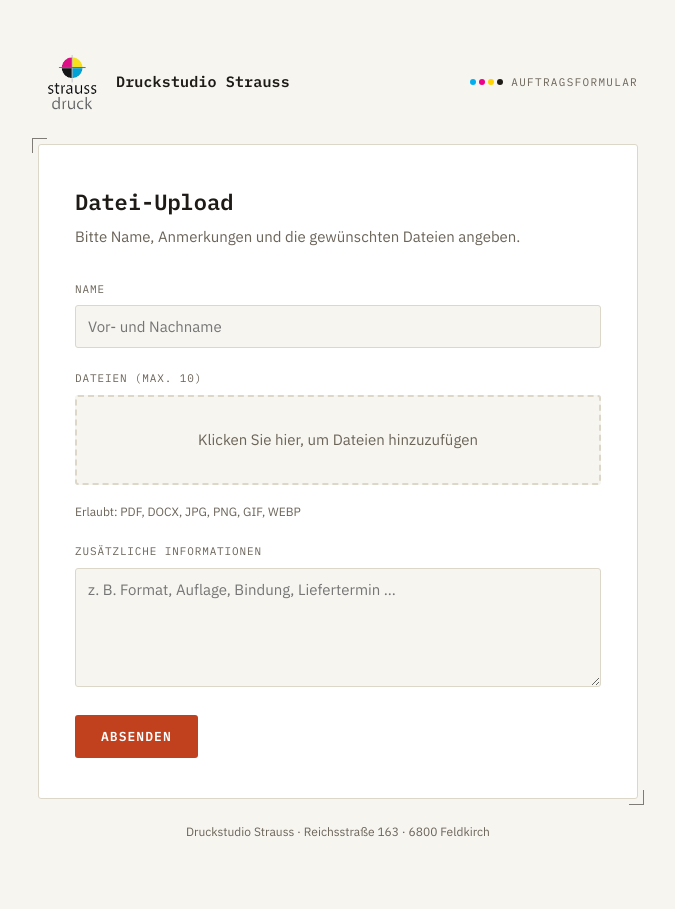
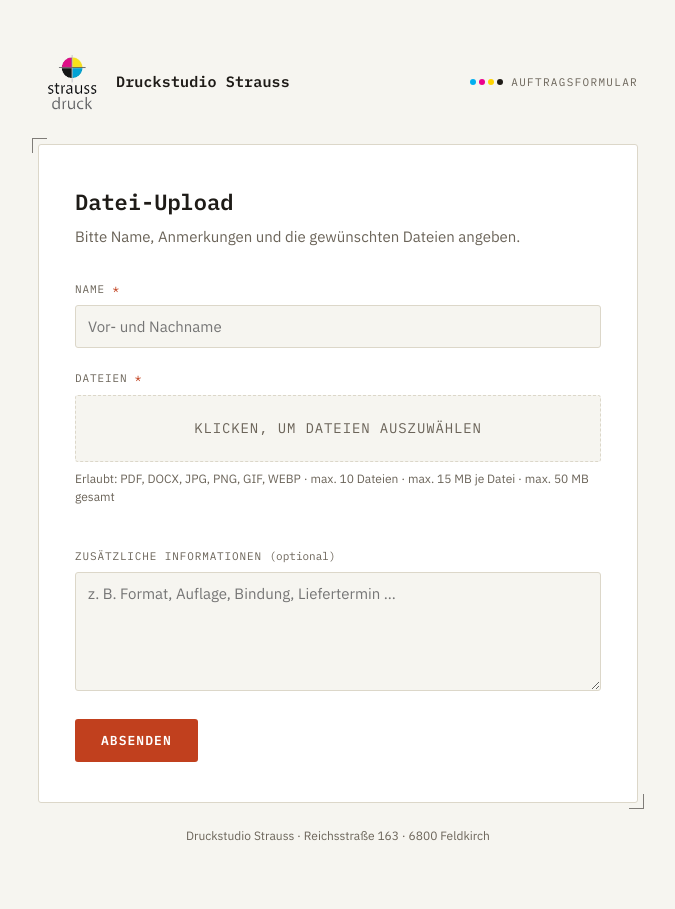
Before and after one commit to ManuYT-dev/Drop2Print, a Flask app: page / in a window 1280 px wide. Shown: the whole page, without its empty margins (302-977 px from the left). Before the commit the page ends 837 px from the top, so only its background shows below. Run offline with Flask 3, Linux system fonts and the light colour scheme.

Commit message:
Updated FileSaving and UI

```diff
--- a/server/app/app.py
+++ b/server/app/app.py
@@ -8,15 +8,15 @@ office PC. A "_complete.flag" file is written last, once every upload
 has fully landed on disk, so the PC-side mover script never grabs a
 folder that is still mid-sync.
 """
+from __future__ import annotations
 
 import os
 import re
-import uuid
 import zipfile
 from datetime import datetime
 from pathlib import Path
 
-from flask import Flask, render_template, request, redirect, url_for, flash
+from flask import Flask, jsonify, render_template, request, redirect, url_for, flash
 from flask_wtf import FlaskForm
 from werkzeug.middleware.proxy_fix import ProxyFix
 from werkzeug.utils import secure_filename
@@ -24,7 +24,10 @@ from wtforms import StringField, TextAreaField
 from wtforms.validators import DataRequired, Length
 
 UPLOAD_ROOT = Path(os.environ.get("UPLOAD_FOLDER", "/data/uploads"))
-MAX_CONTENT_LENGTH = int(os.environ.get("MAX_CONTENT_LENGTH_BYTES", 100 * 1024 * 1024))  # 100 MB
+MAX_CONTENT_LENGTH = int(os.environ.get("MAX_CONTENT_LENGTH_BYTES", 60 * 1024 * 1024))  # 60 MB, hard backstop
+MAX_FILES = int(os.environ.get("MAX_FILES", 10))
+MAX_FILE_SIZE_BYTES = int(os.environ.get("MAX_FILE_SIZE_BYTES", 15 * 1024 * 1024))  # 15 MB per file
+MAX_TOTAL_SIZE_BYTES = int(os.environ.get("MAX_TOTAL_SIZE_BYTES", 50 * 1024 * 1024))  # 50 MB per submission
 ALLOWED_EXTENSIONS = {"pdf", "docx", "png", "jpg", "jpeg", "gif", "webp"}
 COMPLETE_MARKER = "_complete.flag"
 
@@ -99,9 +102,32 @@ def verify_file_signature(file_storage, ext: str) -> bool:
 
 
 def safe_folder_name(name: str) -> str:
-    slug = re.sub(r"[^A-Za-z0-9_-]+", "_", name.strip())[:50] or "unbenannt"
-    timestamp = datetime.now().strftime("%Y%m%d_%H%M%S")
-    return f"{timestamp}_{slug}_{uuid.uuid4().hex[:6]}"
+    slug = re.sub(r"[^A-Za-z0-9_-]+", "_", name.strip())[:50] or str(datetime.now()) + "_unbenannt"
+    return slug
+
+
+def wants_json() -> bool:
+    """True for the JS-driven fetch() submission; false for the plain
+    HTML fallback (no JS), which still works via classic redirect/flash."""
+    return request.headers.get("X-Requested-With") == "XMLHttpRequest"
+
+
+def flatten_form_errors(form) -> list[str]:
+    errors = []
+    for field_errors in form.errors.values():
+        errors.extend(field_errors)
+    return errors
+
+
+def reject(ajax: bool, form, message: str):
+    """Report a validation failure without ever discarding what the user
+    already typed - for the AJAX path that's automatic (no page reload
+    happens at all); for the no-JS fallback, WTForms re-renders the form
+    with the submitted values still filled in."""
+    if ajax:
+        return jsonify(success=False, errors=[message]), 400
+    flash(message, "error")
+    return render_template("index.html", form=form)
 
 
 @app.after_request
@@ -115,23 +141,50 @@ def set_security_headers(response):
 @app.route("/", methods=["GET", "POST"])
 def upload():
     form = UploadForm()
+    ajax = wants_json()
 
-    if form.validate_on_submit():
+    if request.method == "POST":
+        # Missing/invalid required fields (e.g. empty Name). Nothing typed
+        # anywhere is lost: the AJAX path never reloads the page at all,
+        # and the no-JS fallback re-renders this same `form` object, which
+        # WTForms fills back in with whatever the user already entered.
+        if not form.validate():
+            if ajax:
+                return jsonify(success=False, errors=flatten_form_errors(form)), 400
+            for message in flatten_form_errors(form):
+                flash(message, "error")
+            return render_template("index.html", form=form)
+
         files = [f for f in request.files.getlist("uploads") if f and f.filename]
 
         if not files:
-            flash("Bitte mindestens eine Datei auswählen.", "error")
-            return render_template("index.html", form=form)
+            return reject(ajax, form, "Bitte mindestens eine Datei auswählen.")
+
+        if len(files) > MAX_FILES:
+            return reject(ajax, form, f"Zu viele Dateien (maximal {MAX_FILES}).")
 
         validated = []
+        total_size = 0
         for f in files:
             ext = allowed_extension(f.filename)
             if not ext:
-                flash(f"Dateityp nicht erlaubt: {f.filename}", "error")
-                return render_template("index.html", form=form)
+                return reject(ajax, form, f"Dateityp nicht erlaubt: {f.filename}")
             if not verify_file_signature(f, ext):
-                flash(f"Datei ungültig oder beschädigt: {f.filename}", "error")
-                return render_template("index.html", form=form)
+                return reject(ajax, form, f"Datei ungültig oder beschädigt: {f.filename}")
+
+            f.stream.seek(0, os.SEEK_END)
+            size = f.stream.tell()
+            f.stream.seek(0)
+
+            if size > MAX_FILE_SIZE_BYTES:
+                limit_mb = MAX_FILE_SIZE_BYTES // (1024 * 1024)
+                return reject(ajax, form, f"Datei zu groß: {f.filename} (max. {limit_mb} MB)")
+
+            total_size += size
+            if total_size > MAX_TOTAL_SIZE_BYTES:
+                limit_mb = MAX_TOTAL_SIZE_BYTES // (1024 * 1024)
+                return reject(ajax, form, f"Gesamtgröße überschritten (max. {limit_mb} MB).")
+
             validated.append((f, ext))
 
         folder_name = safe_folder_name(form.name.data)
@@ -158,6 +211,8 @@ def upload():
         # folder, so nothing gets picked up half-finished.
         (target_dir / COMPLETE_MARKER).touch()
 
+        if ajax:
+            return jsonify(success=True)
         return redirect(url_for("success"))
 
     return render_template("index.html", form=form)
--- a/server/app/static/style.css
+++ b/server/app/static/style.css
@@ -172,7 +176,6 @@ label {
 }
 
 input[type="text"],
-input[type="file"],
 textarea {
   width: 100%;
   font-family: var(--font-body);
@@ -189,10 +192,46 @@ textarea {
   min-height: 100px;
 }
 
-input[type="file"] {
-  padding: 16px 12px;
+/* Native file input is kept in the DOM (for accessibility / keyboard
+   users tabbing to the <label for="uploads">) but visually hidden -
+   the styled .file-drop label is what's actually shown and clicked. */
+.file-input-visually-hidden {
+  position: absolute;
+  width: 1px;
+  height: 1px;
+  padding: 0;
+  margin: -1px;
+  overflow: hidden;
+  clip: rect(0, 0, 0, 0);
+  white-space: nowrap;
+  border: 0;
+}
+
+.file-drop {
+  display: flex;
+  align-items: center;
+  justify-content: center;
+  text-align: center;
+  cursor: pointer;
+  padding: 22px 12px;
   background: var(--paper);
   border: 1px dashed var(--line);
+  border-radius: var(--radius);
+  transition: border-color 0.15s ease, background 0.15s ease;
+}
+
+.file-drop:hover {
+  border-color: var(--ink-soft);
+}
+
+.file-drop:has(+ input:focus-visible) {
+  outline: 2px solid var(--ink);
+  outline-offset: 2px;
+}
+
+.file-drop-text {
+  font-size: 14px;
+  color: var(--ink-soft);
 }
 
 input:focus-visible,
@@ -217,6 +256,70 @@ a:focus-visible {
   color: var(--error);
 }
 
+.required-mark {
+  color: var(--accent);
+}
+
+.optional-mark {
+  color: var(--ink-soft);
+  text-transform: none;
+  letter-spacing: 0;
+  font-weight: 400;
+}
+
+.file-list {
+  list-style: none;
+  margin: 10px 0 0;
+  padding: 0;
+  display: grid;
+  gap: 6px;
+}
+
+.file-item {
+  display: flex;
+  align-items: center;
+  justify-content: space-between;
+  gap: 10px;
+  font-size: 13px;
+  padding: 8px 10px;
+  border: 1px solid var(--line);
+  border-radius: var(--radius);
+  background: var(--paper);
+}
+
+.file-item-name {
+  word-break: break-word;
+}
+
+.file-remove-btn {
+  flex-shrink: 0;
+  width: 22px;
+  height: 22px;
+  display: inline-flex;
+  align-items: center;
+  justify-content: center;
+  font-size: 13px;
+  line-height: 1;
+  color: var(--ink-soft);
+  background: transparent;
+  border: 1px solid var(--line);
+  border-radius: 50%;
+  cursor: pointer;
+  padding: 0;
+  transition: color 0.15s ease, border-color 0.15s ease;
+}
+
+.file-remove-btn:hover {
+  color: var(--error);
+  border-color: var(--error);
+}
+
+.file-item-rejected {
+  border-color: var(--error);
+  color: var(--error);
+  background: #fbeceb;
+}
+
 .submit-btn {
   display: inline-block;
   font-family: var(--font-display);
@@ -282,79 +440,3 @@ a:focus-visible {
     transition: none;
   }
 }
-
-/* --- Custom File Upload UI --- */
-
-.drop-zone {
-  border: 2px dashed var(--line);
-  border-radius: var(--radius);
-  padding: 32px 16px;
-  text-align: center;
-  background: var(--paper);
-  color: var(--ink-soft);
-  cursor: pointer;
-  transition: border-color 0.2s ease, background-color 0.2s ease, color 0.2s ease;
-  font-family: var(--font-body);
-  font-size: 15px;
-}
-
-.drop-zone:hover {
-  border-color: var(--accent);
-  background: #ffffff;
-  color: var(--ink);
-}
-
-.file-list {
-  list-style: none;
-  padding: 0;
-  margin: 12px 0 0;
-  display: grid;
-  gap: 8px;
-  width: 100%;       /* Sets the outer wall constraint */
-  max-width: 100%;
-}
-
-.file-item {
-  display: flex;
-  justify-content: space-between;
-  align-items: center;
-  background: #ffffff;
-  border: 1px solid var(--line);
-  padding: 8px 14px;
-  border-radius: var(--radius);
-  font-size: 14px;
-  font-family: var(--font-body);
-
-  /* Forces the item container to stay inside the form boundaries */
-  width: 100%;
-  max-width: 100%;
-  box-sizing: border-box;
-  overflow: hidden;  /* Hard safety cutoff */
-}
-
-.file-name {
-  white-space: nowrap;
-  overflow: hidden;
-  text-overflow: ellipsis;
-
-  /* Flexbox explicit sizing rules */
-  flex: 1;
-  min-width: 0;
-  margin-right: 12px;
-}
-
-.remove-btn {
-  flex-shrink: 0;
-  background: none;
-  border: none;
-  color: var(--error);
-  font-size: 20px;
-  cursor: pointer;
-  padding: 0 4px;
-  line-height: 1;
-  transition: opacity 0.15s ease;
-}
-
-.remove-btn:hover {
-  opacity: 0.7;
-}
--- /dev/null
+++ b/server/app/static/upload.js
@@ -0,0 +1,253 @@
+(function () {
+  "use strict";
+
+  // Mirrors the server-side limits in app.py - keep these in sync.
+  var ALLOWED_EXTENSIONS = ["pdf", "docx", "png", "jpg", "jpeg", "gif", "webp"];
+  var MAX_FILES = 10;
+  var MAX_FILE_SIZE_BYTES = 15 * 1024 * 1024; // 15 MB per file
+  var MAX_TOTAL_SIZE_BYTES = 50 * 1024 * 1024; // 50 MB per submission
+
+  var form = document.getElementById("uploadForm");
+  var nameInput = document.getElementById("name");
+  var fileInput = document.getElementById("uploads");
+  var fileListEl = document.getElementById("fileList");
+  var rejectedListEl = document.getElementById("rejectedList");
+  var submitBtn = document.getElementById("submitBtn");
+  var formErrorsEl = document.getElementById("formErrors");
+  var nameErrorEl = document.getElementById("nameError");
+  var filesErrorEl = document.getElementById("filesError");
+  var modal = document.getElementById("successModal");
+  var modalReturnBtn = document.getElementById("modalReturnBtn");
+
+  // Source of truth for what's queued up. The browser resets the native
+  // input's FileList to just the newest pick every time the dialog closes
+  // (it doesn't append), so we keep our own running list here and rebuild
+  // the input's FileList from it after every change or removal.
+  var selectedFiles = [];
+
+  function extensionOf(filename) {
+    var parts = filename.split(".");
+    return parts.length > 1 ? parts.pop().toLowerCase() : "";
+  }
+
+  function formatSize(bytes) {
+    if (bytes >= 1024 * 1024) return (bytes / (1024 * 1024)).toFixed(1) + " MB";
+    return Math.ceil(bytes / 1024) + " KB";
+  }
+
+  function totalSelectedSize() {
+    return selectedFiles.reduce(function (sum, f) { return sum + f.size; }, 0);
+  }
+
+  function isSameFile(a, b) {
+    return a.name === b.name && a.size === b.size && a.lastModified === b.lastModified;
+  }
+
+  function syncInputFiles() {
+    var dataTransfer = new DataTransfer();
+    selectedFiles.forEach(function (file) { dataTransfer.items.add(file); });
+    fileInput.files = dataTransfer.files;
+  }
+
+  function renderFileList(rejected) {
+    fileListEl.innerHTML = "";
+    selectedFiles.forEach(function (file, index) {
+      var li = document.createElement("li");
+      li.className = "file-item";
+
+      var nameSpan = document.createElement("span");
+      nameSpan.className = "file-item-name";
+      nameSpan.textContent = file.name + " (" + formatSize(file.size) + ")";
+
+      var removeBtn = document.createElement("button");
+      removeBtn.type = "button";
+      removeBtn.className = "file-remove-btn";
+      removeBtn.setAttribute("aria-label", "Entfernen: " + file.name);
+      removeBtn.textContent = "\u2715";
+      removeBtn.addEventListener("click", function () { removeFile(index); });
+
+      li.appendChild(nameSpan);
+      li.appendChild(removeBtn);
+      fileListEl.appendChild(li);
+    });
+
+    rejectedListEl.innerHTML = "";
+    (rejected || []).forEach(function (item) {
+      var li = document.createElement("li");
+      li.className = "file-item file-item-rejected";
+      li.textContent = item.name + " \u2013 " + item.reason;
+      rejectedListEl.appendChild(li);
+    });
+  }
+
+  function removeFile(index) {
+    selectedFiles.splice(index, 1);
+    syncInputFiles();
+    renderFileList([]);
+  }
+
+  // Runs every time the file dialog closes with a selection. Newly picked
+  // files are merged into selectedFiles (after validation); anything that
+  // fails a check is rejected right here, with the reason shown inline -
+  // no popup, no alert().
+  function addFiles(incomingFileList) {
+    var incoming = Array.prototype.slice.call(incomingFileList);
+    var rejected = [];
+
+    incoming.forEach(function (file) {
+      if (selectedFiles.some(function (f) { return isSameFile(f, file); })) {
+        rejected.push({ name: file.name, reason: "bereits hinzugefügt" });
+        return;
+      }
+
+      var ext = extensionOf(file.name);
+      if (ALLOWED_EXTENSIONS.indexOf(ext) === -1) {
+        rejected.push({ name: file.name, reason: "Dateityp nicht erlaubt" });
+        return;
+      }
+      if (file.size > MAX_FILE_SIZE_BYTES) {
+        rejected.push({ name: file.name, reason: "zu groß (max. " + formatSize(MAX_FILE_SIZE_BYTES) + ")" });
+        return;
+      }
+      if (selectedFiles.length >= MAX_FILES) {
+        rejected.push({ name: file.name, reason: "Limit von " + MAX_FILES + " Dateien erreicht" });
+        return;
+      }
+      if (totalSelectedSize() + file.size > MAX_TOTAL_SIZE_BYTES) {
+        rejected.push({ name: file.name, reason: "Gesamtgröße überschritten (max. " + formatSize(MAX_TOTAL_SIZE_BYTES) + ")" });
+        return;
+      }
+
+      selectedFiles.push(file);
+    });
+
+    syncInputFiles();
+    renderFileList(rejected);
+    clearFieldError(filesErrorEl);
+  }
+
+  function showFieldError(el) {
+    el.hidden = false;
+  }
+
+  function clearFieldError(el) {
+    el.hidden = true;
+  }
+
+  function showGlobalErrors(messages) {
+    formErrorsEl.innerHTML = "";
+    if (!messages || !messages.length) {
+      formErrorsEl.hidden = true;
+      return;
+    }
+    messages.forEach(function (msg) {
+      var li = document.createElement("li");
+      li.className = "flash flash-error";
+      li.textContent = msg;
+      formErrorsEl.appendChild(li);
+    });
+    formErrorsEl.hidden = false;
+  }
+
+  // Checks required fields inline and returns whether the form may be
+  // submitted. Nothing the user typed is ever cleared here - this only
+  // toggles small error hints under the relevant fields.
+  function validateRequiredFields() {
+    var ok = true;
+
+    if (nameInput.value.trim().length === 0) {
+      showFieldError(nameErrorEl);
+      ok = false;
+    } else {
+      clearFieldError(nameErrorEl);
+    }
+
+    if (fileInput.files.length === 0) {
+      showFieldError(filesErrorEl);
+      ok = false;
+    } else {
+      clearFieldError(filesErrorEl);
+    }
+
+    return ok;
+  }
+
+  function resetForm() {
+    form.reset();
+    selectedFiles = [];
+    syncInputFiles();
+    renderFileList([]);
+    showGlobalErrors([]);
+    clearFieldError(nameErrorEl);
+    clearFieldError(filesErrorEl);
+  }
+
+  function openModal() {
+    modal.hidden = false;
+  }
+
+  function closeModalAndReset() {
+    modal.hidden = true;
+    resetForm();
+    nameInput.focus();
+  }
+
+  fileInput.addEventListener("change", function () {
+    addFiles(fileInput.files);
+  });
+  nameInput.addEventListener("input", function () {
+    if (nameInput.value.trim().length > 0) clearFieldError(nameErrorEl);
+  });
+
+  form.addEventListener("submit", function (event) {
+    event.preventDefault();
+
+    if (!validateRequiredFields()) {
+      // Focus the first thing that still needs attention - a clear,
+      // in-page nudge instead of any popup.
+      if (nameInput.value.trim().length === 0) {
+        nameInput.focus();
+      } else {
+        fileInput.focus();
+      }
+      return;
+    }
+
+    submitBtn.disabled = true;
+    var originalLabel = submitBtn.textContent;
+    submitBtn.textContent = "Wird gesendet …";
+    showGlobalErrors([]);
+
+    var formData = new FormData(form);
+
+    fetch(form.action || window.location.href, {
+      method: "POST",
+      body: formData,
+      headers: { "X-Requested-With": "XMLHttpRequest" },
+      credentials: "same-origin",
+    })
+      .then(function (response) {
+        return response.json().then(function (data) {
+          return { ok: response.ok, data: data };
+        });
+      })
+      .then(function (result) {
+        submitBtn.disabled = false;
+        submitBtn.textContent = originalLabel;
+        if (result.ok && result.data.success) {
+          openModal();
+        } else {
+          // Server-side rejection (e.g. a check the client-side filter
+          // doesn't cover) - shown inline, form contents stay untouched.
+          showGlobalErrors(result.data.errors || ["Unbekannter Fehler beim Senden."]);
+        }
+      })
+      .catch(function () {
+        submitBtn.disabled = false;
+        submitBtn.textContent = originalLabel;
+        showGlobalErrors(["Verbindung fehlgeschlagen. Bitte erneut versuchen."]);
+      });
+  });
+
+  modalReturnBtn.addEventListener("click", closeModalAndReset);
+})();
--- a/server/app/templates/base.html
+++ b/server/app/templates/base.html
@@ -39,5 +39,7 @@
       <span>Druckstudio Strauss · Reichsstraße 163 · 6800 Feldkirch</span>
     </footer>
   </div>
+
+  {% block scripts %}{% endblock %}
 </body>
 </html>
--- a/server/app/templates/index.html
+++ b/server/app/templates/index.html
@@ -3,86 +3,53 @@
   <h1>Datei-Upload</h1>
   <p class="lede">Bitte Name, Anmerkungen und die gewünschten Dateien angeben.</p>
 
-  <form method="post" enctype="multipart/form-data" novalidate id="upload-form">
+  <ul id="formErrors" class="flash-list" hidden></ul>
+
+  <form method="post" enctype="multipart/form-data" id="uploadForm" novalidate>
     {{ form.hidden_tag() }}
 
     <div class="field">
-      <label for="{{ form.name.id }}">Name</label>
+      <label for="{{ form.name.id }}">Name <span class="required-mark">*</span></label>
       {{ form.name(placeholder="Vor- und Nachname") }}
+      <span class="field-error" id="nameError" hidden>Bitte Namen angeben.</span>
       {% for error in form.name.errors %}<span class="field-error">{{ error }}</span>{% endfor %}
     </div>
 
     <div class="field">
-      <label>Dateien (Max. 10)</label>
-
-      <div id="drop-zone" class="drop-zone">
-        <span>Klicken Sie hier, um Dateien hinzuzufügen</span>
-        <input type="file" id="uploads" name="uploads" multiple required
-               accept=".pdf,.docx,.png,.jpg,.jpeg,.gif,.webp,application/pdf,image/*"
-               style="display: none;">
-      </div>
-
-      <ul id="file-list" class="file-list"></ul>
-
-      <span class="hint">Erlaubt: PDF, DOCX, JPG, PNG, GIF, WEBP</span>
+      <label for="uploads">Dateien <span class="required-mark">*</span></label>
+      <label class="file-drop" for="uploads" id="fileDropLabel">
+        <span class="file-drop-text">Klicken, um Dateien auszuwählen</span>
+      </label>
+      <input type="file" id="uploads" name="uploads" multiple class="file-input-visually-hidden"
+             accept=".pdf,.docx,.png,.jpg,.jpeg,.gif,.webp,application/pdf,image/*">
+      <span class="hint">Erlaubt: PDF, DOCX, JPG, PNG, GIF, WEBP · max. 10 Dateien · max. 15 MB je Datei · max. 50 MB gesamt</span>
+      <span class="field-error" id="filesError" hidden>Bitte mindestens eine Datei auswählen.</span>
+      <ul id="fileList" class="file-list"></ul>
+      <ul id="rejectedList" class="file-list file-list-rejected"></ul>
     </div>
 
     <div class="field">
-      <label for="{{ form.info.id }}">Zusätzliche Informationen</label>
+      <label for="{{ form.info.id }}">Zusätzliche Informationen <span class="optional-mark">(optional)</span></label>
       {{ form.info(placeholder="z. B. Format, Auflage, Bindung, Liefertermin …", rows="5") }}
       {% for error in form.info.errors %}<span class="field-error">{{ error }}</span>{% endfor %}
     </div>
 
-    <button type="submit" class="submit-btn">Absenden</button>
+    <button type="submit" class="submit-btn" id="submitBtn">Absenden</button>
   </form>
 
-  <script>
-    const MAX_FILES = 10;
-    const fileInput = document.getElementById('uploads');
-    const fileListContainer = document.getElementById('file-list');
-    const dropZone = document.getElementById('drop-zone');
+  <div id="successModal" class="modal-overlay" hidden>
+    <div class="modal-box" role="dialog" aria-modal="true" aria-labelledby="modalTitle">
+      <p class="modal-eyebrow">
+        <span class="cmyk-dots" aria-hidden="true"><i></i><i></i><i></i><i></i></span>
+        Erfolgreich
+      </p>
+      <h2 id="modalTitle">Upload erfolgreich</h2>
+      <p>Ihre Unterlagen wurden übermittelt und werden in Kürze bearbeitet.</p>
+      <button type="button" id="modalReturnBtn" class="submit-btn">Zurück</button>
+    </div>
+  </div>
+{% endblock %}
 
-    let dataTransfer = new DataTransfer();
-
-    dropZone.addEventListener('click', () => fileInput.click());
-
-    fileInput.addEventListener('change', function() {
-      for (let i = 0; i < this.files.length; i++) {
-        if (dataTransfer.items.length >= MAX_FILES) {
-          alert(`Maximal ${MAX_FILES} Dateien erlaubt.`);
-          break;
-        }
-        dataTransfer.items.add(this.files[i]);
-      }
-      updateInputAndUI();
-    });
-
-    function updateInputAndUI() {
-      fileInput.files = dataTransfer.files;
-      fileListContainer.innerHTML = '';
-
-      // Rebuild the visual list
-      for (let i = 0; i < dataTransfer.files.length; i++) {
-        const file = dataTransfer.files[i];
-        const li = document.createElement('li');
-        li.className = 'file-item';
-        li.innerHTML = `
-          <span class="file-name">${file.name}</span>
-          <button type="button" class="remove-btn" onclick="removeFile(${i})">&times;</button>
-        `;
-        fileListContainer.appendChild(li);
-      }
-    }
-
-    window.removeFile = function(index) {
-      const newDataTransfer = new DataTransfer();
-      for (let i = 0; i < dataTransfer.files.length; i++) {
-        if (i !== index) {
-          newDataTransfer.items.add(dataTransfer.files[i]);
-        }
-      }
-      dataTransfer = newDataTransfer;
-      updateInputAndUI();
-    };
-  </script>
+{% block scripts %}
+  <script src="{{ url_for('static', filename='upload.js') }}" defer></script>
 {% endblock %}
```
Also changed, not shown: other parts of server/app/static/style.css (+59 -0 lines), 3 other files.
